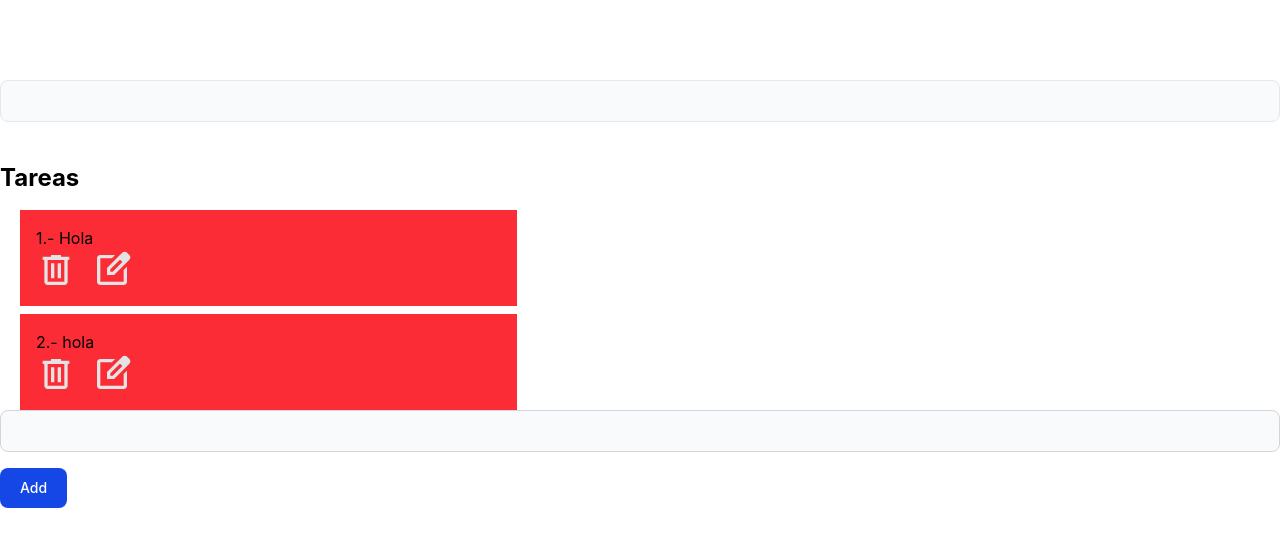
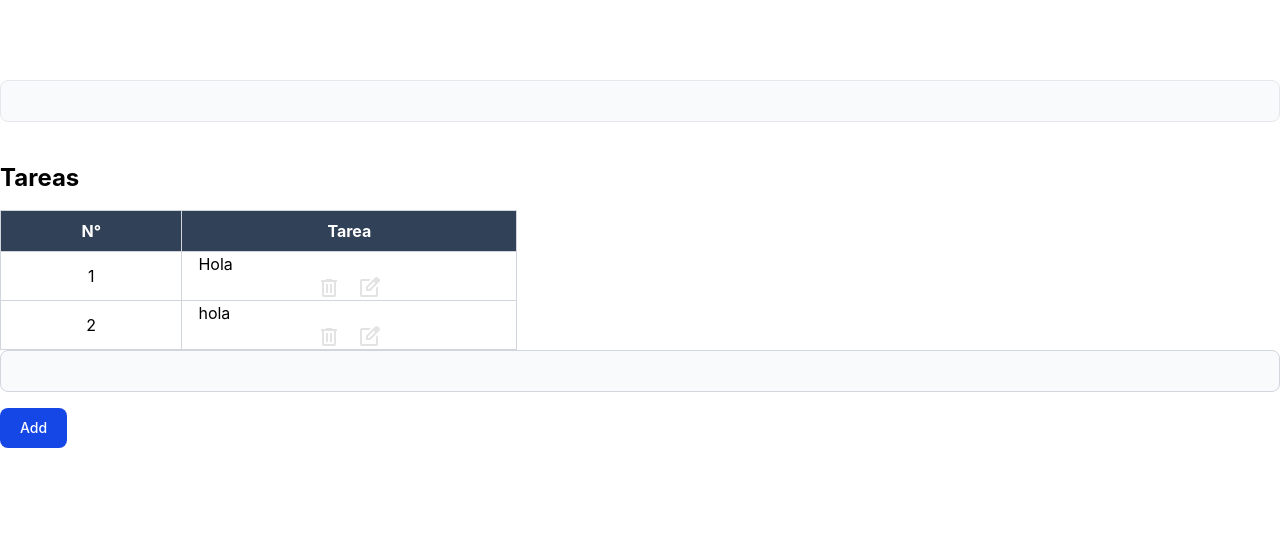
Before and after one commit to cruz-tadeo/vue-challenge-api, a Vue app: page / in a window 1280 px wide. Shown: the top 546 px of the page. Built offline with nearby package versions, Linux system fonts and the light colour scheme; the HTML template or start-up script is replaced by a standard one.

Commit message:
tabla integrada

```diff
--- a/src/App.vue
+++ b/src/App.vue
@@ -16,7 +16,7 @@ const task: Ref<string> = ref('')
 const indexTask = ref(0)
 
 const addItem = (text: string) => {
-  tasks.value.unshift(text)
+  tasks.value.push(text)
   task.value = ''
 }
 
@@ -59,31 +59,35 @@ const removeItem = (position: number) => {
     </div>
     <div class="grid grid-cols-1 md:grid-cols-2 gap-8 w-10/12">
       <div>
-        <table class="table-fixed">
+        <h1 class="text-2xl font-bold mb-4">Tareas</h1>
+        <table class="table-auto w-full border-collapse border border-gray-300">
+          <thead>
+            <tr class="bg-slate-700 text-white">
+              <th class="border border-gray-300 px-4 py-2">N°</th>
+              <th class="border border-gray-300 px-4 py-2">Tarea</th>
 
-        </table>
-        <h1 class="text-2xl font-bold mb-4">Tareas</h1>
-        <ul class="list-disc pl-5 space-y-2">
-          <li
-            class="bg-red-500 flex items-center justify-between p-4"
-            v-for="(task, index) in filterItems"
-            :key="index"
-          >
-            <div @click="selectItem(index)">
-              <p>{{ index + 1 }}.- {{ task }}</p>
-              <div class="flex space-x-4">
+            </tr>
+          </thead>
+          <tbody>
+            <tr v-for="(task, index) in filterItems" :key="index" class="hover:bg-gray-100">
+              <td class="border border-gray-300 px-4 py-2 text-center">{{ index + 1 }}</td>
+              <td class="border border-gray-300 px-4 ">{{ task }}
+
+                <div class="flex justify-center space-x-4">
                   <icon-trash
-                  class="w-10 h-10 hover:cursor-pointer"
+                    class="w-6 h-6 hover:cursor-pointer"
                     @click="removeItem(index)"
                   ></icon-trash>
                   <icon-edit
-                  class="w-10 h-10 hover:cursor-pointer"
+                    class="w-6 h-6  hover:cursor-pointer"
                     @click="selectItem(index)"
                   ></icon-edit>
                 </div>
-            </div>
-          </li>
-        </ul>
+              </td>
+
+            </tr>
+          </tbody>
+        </table>
       </div>
     </div>
     <div>
```
Lines whose indentation alone changed are shown as unchanged.
